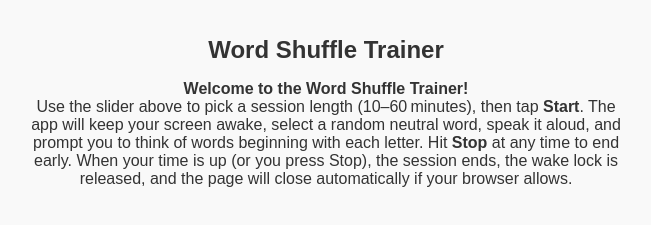
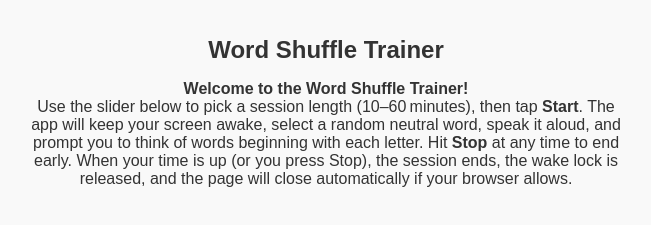
Before and after one commit to biguntroll/biguntroll, a plain HTML site: page index.html in a window 1280 px wide. Shown: the top 225 px of the page, 314-965 px from the left. Drawn offline with Linux system fonts and the light colour scheme.

Commit message:
Update index.html

```diff
--- a/index.html
+++ b/index.html
@@ -10,7 +10,7 @@
   <h1>Word Shuffle Trainer</h1>
   <p class="intro">
     <strong>Welcome to the Word Shuffle Trainer!</strong><br>
-    Use the slider above to pick a session length (10–60 minutes), then tap <strong>Start</strong>. The app will keep your screen awake, select a random neutral word, speak it aloud, and prompt you to think of words beginning with each letter. Hit <strong>Stop</strong> at any time to end early. When your time is up (or you press Stop), the session ends, the wake lock is released, and the page will close automatically if your browser allows.
+    Use the slider below to pick a session length (10–60 minutes), then tap <strong>Start</strong>. The app will keep your screen awake, select a random neutral word, speak it aloud, and prompt you to think of words beginning with each letter. Hit <strong>Stop</strong> at any time to end early. When your time is up (or you press Stop), the session ends, the wake lock is released, and the page will close automatically if your browser allows.
   </p>
 
   <div class="slider-container">
```
